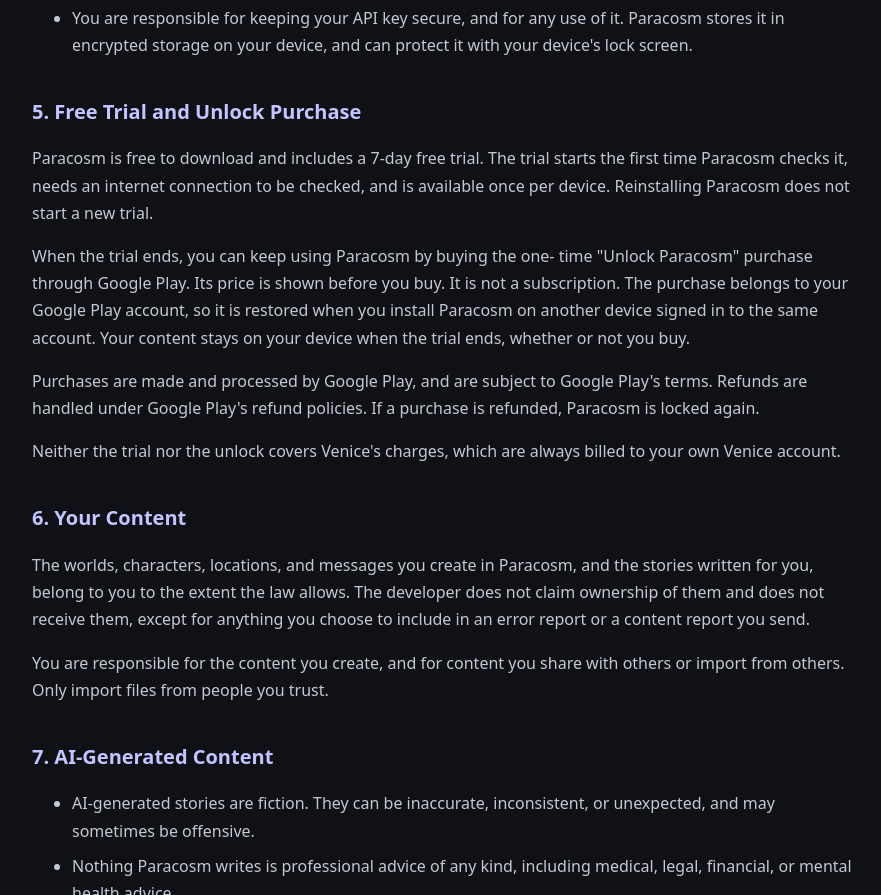
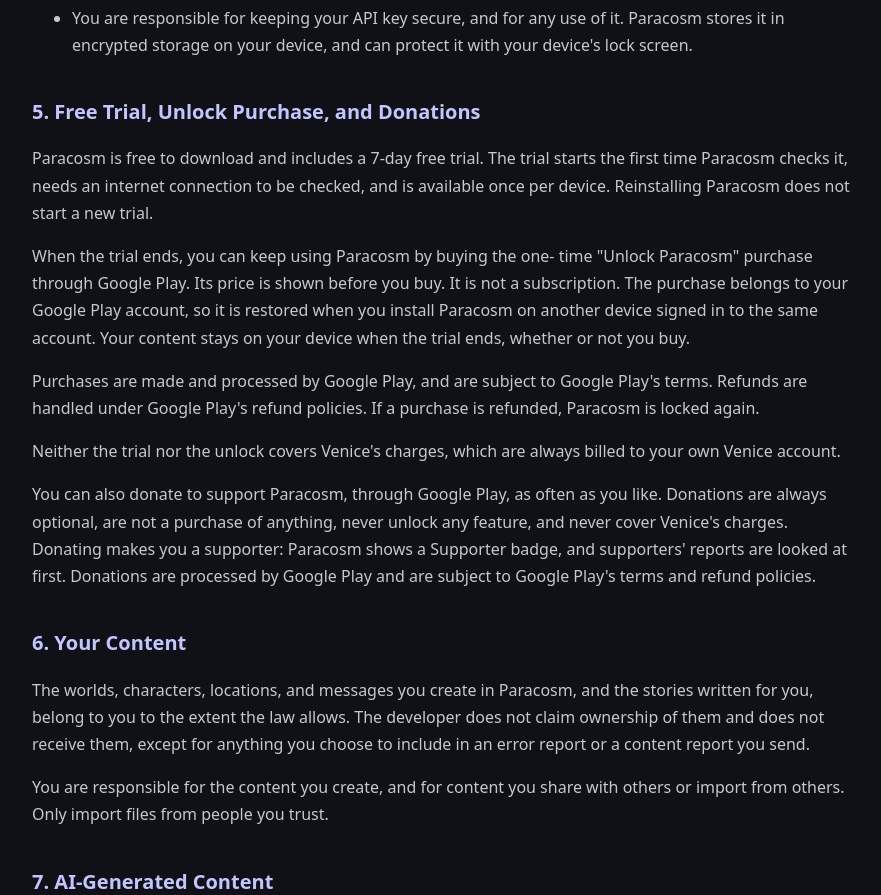
Before and after one commit to roteck-anomaly/paracosm-terms-of-service, a plain HTML site: page index.html in a window 1280 px wide. Shown: the part 1346-2241 px from the top of the page, without its empty margins (198-1079 px from the left). Drawn offline with Linux system fonts and the light colour scheme.

Commit message:
Add donations to the terms of service
Co-Authored-By: Claude Opus 5.5 <noreply@anthropic.com>

```diff
--- a/index.html
+++ b/index.html
@@ -137,7 +137,7 @@
         </section>
 
         <section>
-            <h2>5. Free Trial and Unlock Purchase</h2>
+            <h2>5. Free Trial, Unlock Purchase, and Donations</h2>
             <p>
                 Paracosm is free to download and includes a 7-day free trial. The
                 trial starts the first time Paracosm checks it, needs an internet
@@ -160,6 +160,15 @@
             <p>
                 Neither the trial nor the unlock covers Venice's charges, which are
                 always billed to your own Venice account.
+            </p>
+            <p>
+                You can also donate to support Paracosm, through Google Play, as often
+                as you like. Donations are always optional, are not a purchase of
+                anything, never unlock any feature, and never cover Venice's charges.
+                Donating makes you a supporter: Paracosm shows a Supporter badge, and
+                supporters' reports are looked at first. Donations are processed by
+                Google Play and are subject to Google Play's terms and refund
+                policies.
             </p>
         </section>
 
```
